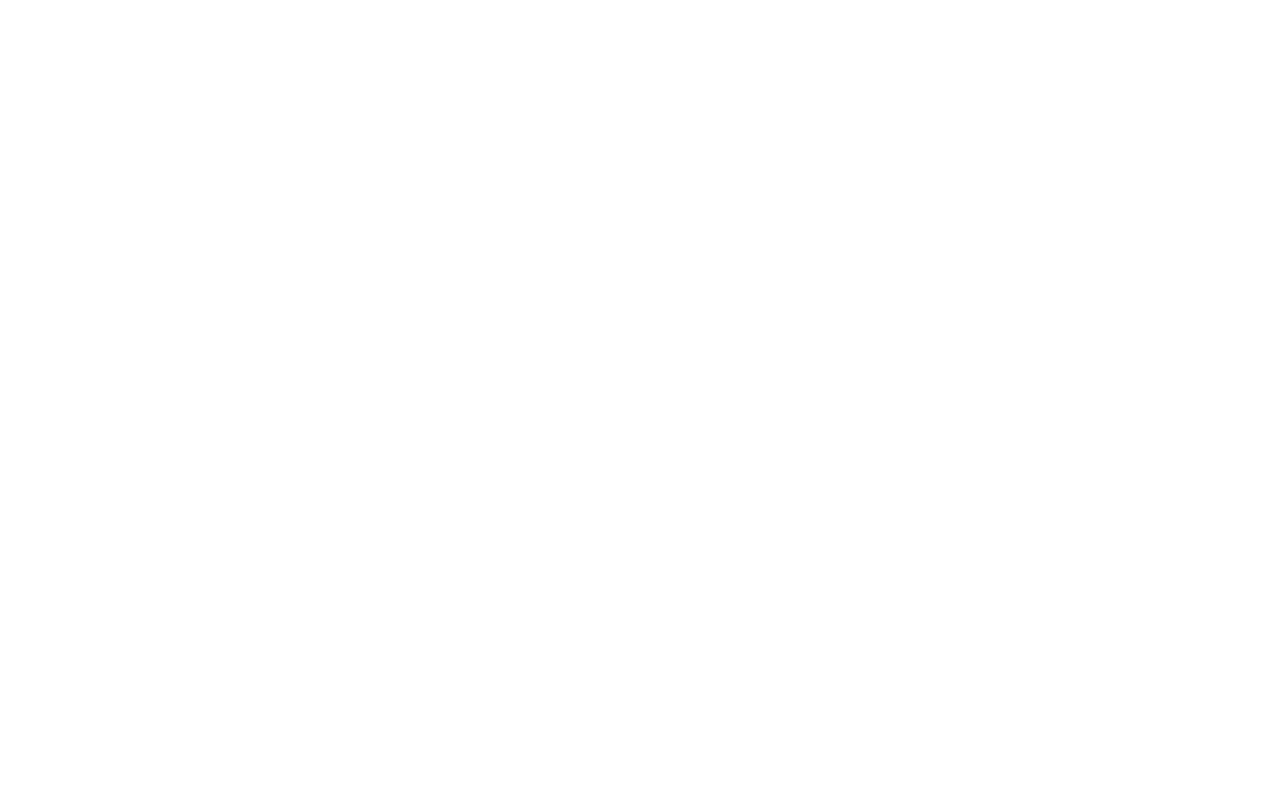
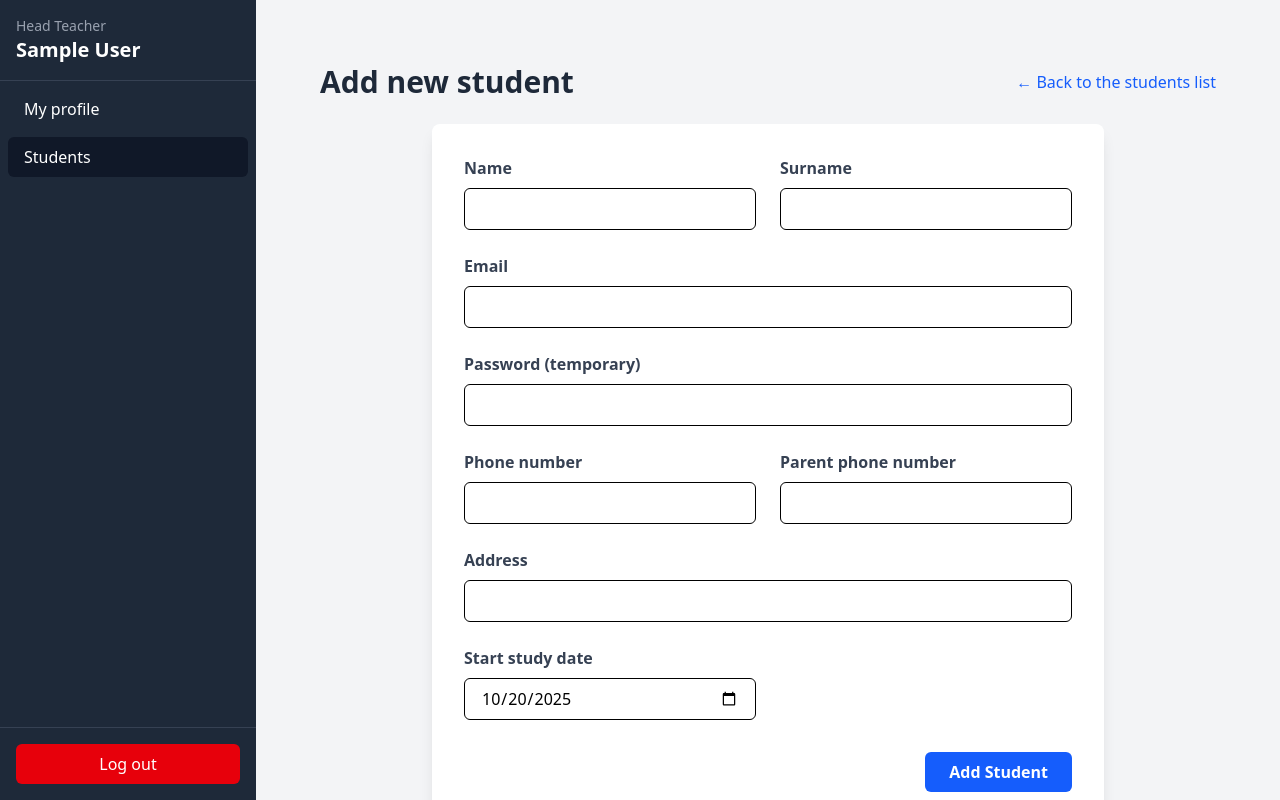
Before and after one commit to kkatalz/music-school, a React (Vite) app in the folder frontend-react/: page /headTeacher/students/new in a window 1280 px wide. Before the commit this address had no page. Built offline with nearby package versions, Linux system fonts and the light colour scheme; sample sign-in values are in the browser's storage.

Commit message:
Form for adding a new student

```diff
--- a/frontend-react/src/App.tsx
+++ b/frontend-react/src/App.tsx
@@ -8,6 +8,7 @@
 import { TeacherDashboard } from "./teachers/TeacherDashboard";
 import { HeadTeacherDashboard } from "./teachers/HeadTeacherDashboard";
 import { AllStudents } from "./students/AllStudents";
+import { CreateStudentForm } from "./students/CreateStudentForm";
 
 const App = () => {
   return (
@@ -21,6 +22,7 @@
       <Route element={<ProtectedRoute />}>
           <Route path="/headTeacher" element={<HeadTeacherDashboard />} >
           <Route path="students" element={< AllStudents/>} />
+          <Route path="students/new" element={< CreateStudentForm/>} />
 
       </Route>
       </Route>
--- a/frontend-react/src/students/AllStudents.tsx
+++ b/frontend-react/src/students/AllStudents.tsx
@@ -16,19 +16,19 @@
 
     <div className="p-4 sm:p-8">
       <div className="flex justify-between items-center mb-6">
-        <h1 className="text-3xl font-bold text-gray-800">Список студентів</h1>
+        <h1 className="text-3xl font-bold text-gray-800">Student list</h1>
         <Link
-          to="/headTeacher/students/new" // Цей маршрут ви додасте у ваш App.tsx
+          to="/headTeacher/students/new"
           className="px-4 py-2 bg-blue-600 text-white font-semibold rounded-md hover:bg-blue-700 transition-colors shadow-sm"
         >
-          Додати студента
+          Add Student
         </Link>
       </div>
 
       {!students || students.length === 0 ? (
         <div className="text-center mt-10 text-gray-600 bg-white p-8 rounded-lg shadow-md">
-            <h3 className="text-xl">Студентів ще не додано.</h3>
-            <p>Як тільки вони з'являться, ви побачите їх тут.</p>
+            <h3 className="text-xl">No students at the moment.</h3>
+            <p>As soon as they will be added, you will see it here.</p>
         </div>
       ) : (
         <div className="grid grid-cols-1 md:grid-cols-2 gap-6">
--- a/frontend-react/src/students/CreateStudentForm.tsx
+++ b/frontend-react/src/students/CreateStudentForm.tsx
@@ -1,5 +1,5 @@
 import { useState, type FormEvent } from 'react';
-import { useMutation, useQueryClient } from '@tanstack/react-query';
+import { useQueryClient } from '@tanstack/react-query';
 import { useNavigate, Link } from 'react-router-dom';
 import { useCreateStudent } from './useStudents';
 import type { Student } from './student.types';
@@ -21,6 +21,7 @@
   const navigate = useNavigate();
   const queryClient = useQueryClient();
 
+  const { mutate, isPending, isError, error } = useCreateStudent();
 
   const handleChange = (e: React.ChangeEvent<HTMLInputElement>) => {
     const { name, value } = e.target;
@@ -29,30 +30,41 @@
 
   const handleSubmit = (e: FormEvent) => {
     e.preventDefault();
-    // TODO: process adding new student
+    const newStudent: Student = {
+      firstName: formData.firstName,
+      lastName: formData.lastName,
+      phone: formData.phone,
+      parentPhone: formData.parentPhone,
+      address: formData.address,
+      startStudyDate:  new Date(formData.startStudyDate),
+      email: formData.email,
+      password: formData.password
+    }
+
+    mutate(newStudent);
+
   };
 
   return (
     <div className="p-4 sm:p-8">
       <div className="flex justify-between items-center mb-6">
-        <h1 className="text-3xl font-bold text-gray-800">Створити нового студента</h1>
+        <h1 className="text-3xl font-bold text-gray-800">Add new student</h1>
         <Link
-            to="/admin/students" // Шлях назад до списку
+            to="/headTeacher/students" // back to the students list
             className="text-blue-600 hover:underline"
         >
-            ← Повернутися до списку
+            ← Back to the students list
         </Link>
       </div>
 
       <form onSubmit={handleSubmit} className="bg-white p-8 rounded-lg shadow-lg max-w-2xl mx-auto">
         <div className="grid grid-cols-1 md:grid-cols-2 gap-6">
-          {/* Поля форми */}
           <div>
-            <label className="block text-gray-700 mb-1 font-semibold">Ім'я</label>
+            <label className="block text-gray-700 mb-1 font-semibold">Name</label>
             <input type="text" name="firstName" value={formData.firstName} onChange={handleChange} required className="w-full mt-1 px-4 py-2 border rounded-md focus:outline-none focus:ring-2 focus:ring-blue-500" />
           </div>
           <div>
-            <label className="block text-gray-700 mb-1 font-semibold">Прізвище</label>
+            <label className="block text-gray-700 mb-1 font-semibold">Surname</label>
             <input type="text" name="lastName" value={formData.lastName} onChange={handleChange} required className="w-full mt-1 px-4 py-2 border rounded-md focus:outline-none focus:ring-2 focus:ring-blue-500" />
           </div>
           <div className="md:col-span-2">
@@ -60,40 +72,40 @@
             <input type="email" name="email" value={formData.email} onChange={handleChange} required className="w-full mt-1 px-4 py-2 border rounded-md focus:outline-none focus:ring-2 focus:ring-blue-500" />
           </div>
           <div className="md:col-span-2">
-            <label className="block text-gray-700 mb-1 font-semibold">Пароль (тимчасовий)</label>
+            <label className="block text-gray-700 mb-1 font-semibold">Password (temporary)</label>
             <input type="password" name="password" value={formData.password} onChange={handleChange} required minLength={6} className="w-full mt-1 px-4 py-2 border rounded-md focus:outline-none focus:ring-2 focus:ring-blue-500" />
           </div>
           <div>
-            <label className="block text-gray-700 mb-1 font-semibold">Телефон</label>
+            <label className="block text-gray-700 mb-1 font-semibold">Phone number</label>
             <input type="tel" name="phone" value={formData.phone} onChange={handleChange} required className="w-full mt-1 px-4 py-2 border rounded-md focus:outline-none focus:ring-2 focus:ring-blue-500" />
           </div>
           <div>
-            <label className="block text-gray-700 mb-1 font-semibold">Телефон батьків</label>
+            <label className="block text-gray-700 mb-1 font-semibold">Parent phone number</label>
             <input type="tel" name="parentPhone" value={formData.parentPhone} onChange={handleChange} required className="w-full mt-1 px-4 py-2 border rounded-md focus:outline-none focus:ring-2 focus:ring-blue-500" />
           </div>
           <div className="md:col-span-2">
-            <label className="block text-gray-700 mb-1 font-semibold">Адреса</label>
+            <label className="block text-gray-700 mb-1 font-semibold">Address</label>
             <input type="text" name="address" value={formData.address} onChange={handleChange} required className="w-full mt-1 px-4 py-2 border rounded-md focus:outline-none focus:ring-2 focus:ring-blue-500" />
           </div>
           <div>
-            <label className="block text-gray-700 mb-1 font-semibold">Дата початку навчання</label>
+            <label className="block text-gray-700 mb-1 font-semibold">Start study date</label>
             <input type="date" name="startStudyDate" value={formData.startStudyDate} onChange={handleChange} required className="w-full mt-1 px-4 py-2 border rounded-md focus:outline-none focus:ring-2 focus:ring-blue-500" />
           </div>
         </div>
 
-        {/* {isError && (
+        {isError && (
           <p className="mt-4 text-red-500 text-sm">
-            Помилка: {error?.response?.data?.message || 'Не вдалося створити студента.'}
+            Помилка: {error?.response?.data?.message || 'Could not add new student.'}
           </p>
         )}
-         */}
+
         <div className="mt-8 flex justify-end">
           <button
             type="submit"
-            // disabled={isPending}
+            disabled={isPending}
             className="px-6 py-2 bg-blue-600 text-white font-semibold rounded-md hover:bg-blue-700 disabled:bg-gray-400 transition-colors"
           >
-            {/* {isPending ? 'Створення...' : 'Створити студента'} */}
+            {isPending ? 'Adding...' : 'Add Student'}
           </button>
         </div>
       </form>
--- a/frontend-react/src/students/students.service.ts
+++ b/frontend-react/src/students/students.service.ts
@@ -36,6 +36,6 @@
 }
 
 export const createStudent = async(student: Student): Promise<StudentResponse> => {
-  const response: AxiosResponse<StudentResponse> = await axios.post("/api/students", student);
+  const response: AxiosResponse<StudentResponse> = await axios.post("/api/students", student, getAuthHeaders());
   return response.data;
 }
--- a/frontend-react/src/students/useStudents.ts
+++ b/frontend-react/src/students/useStudents.ts
@@ -2,6 +2,9 @@
 import { getStudentInfo, updateStudentPassword, getStudentStudyYears, getAllStudents, createStudent} from "./students.service";
 import type { StudentResponse } from "../auth/auth.types";
 import type { Student } from "./student.types";
+import { useMutation, useQueryClient } from '@tanstack/react-query';
+import { useNavigate } from "react-router";
+
 
 
 export const useGetStudentInfo = (studentId: number | null) => {
@@ -27,9 +30,22 @@
     });
 }
 
-export const useCreateStudent = (student: Student) => {
- return useQuery({
-      queryKey: ["addStudent", student],
-      queryFn: () => createStudent(student),
-    });
-}
+export const useCreateStudent = () => {
+  const queryClient = useQueryClient();
+  const navigate = useNavigate();
+
+  return useMutation({
+    mutationFn: (newStudent: Student) => createStudent(newStudent),
+
+    onSuccess: () => {
+      // query to 'students' to update list
+      queryClient.invalidateQueries({ queryKey: ['students'] });
+      alert('Student was added!');
+      navigate('/headTeacher/students');
+    },
+    onError: (err: any) => {
+      alert(err);
+      console.error("Error while creating:", err);
+    }
+  });
+};
```
